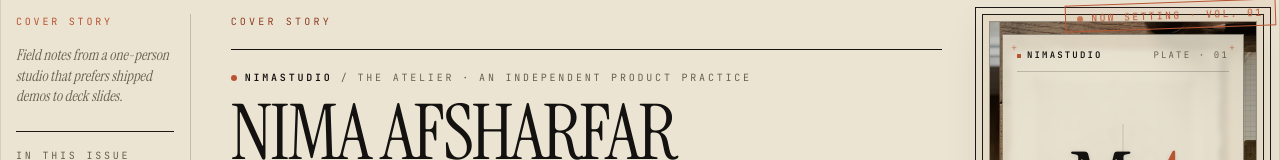
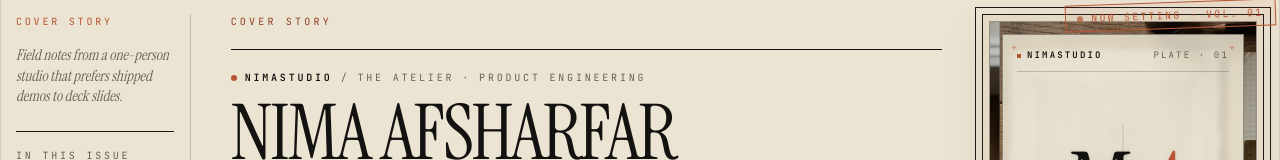
Before and after one commit to ne3mer/NimaAfsharPortfo, a Next.js app: page /en in a window 1280 px wide. Shown: the part 214-374 px from the top of the page. Built offline with nearby package versions, Linux system fonts and the light colour scheme; no server answers.

Commit message:
refactor: update studio practice title to product engineering in hero component

```diff
--- a/src/components/home/Hero.tsx
+++ b/src/components/home/Hero.tsx
@@ -35,7 +35,7 @@
         setIn: "در این جلد",
         studioName: "استودیو نیما",
         studioTag: "آتلیه",
-        studioPractice: "استودیوی مستقل محصول",
+        studioPractice: "مهندسی محصول",
       }
     : {
         issue: "The Atelier — Issue 01",
@@ -49,7 +49,7 @@
         setIn: "Set in this volume",
         studioName: "NIMASTUDIO",
         studioTag: "THE ATELIER",
-        studioPractice: "AN INDEPENDENT PRODUCT PRACTICE",
+        studioPractice: "PRODUCT ENGINEERING",
       };
   return (
     <section className="relative overflow-hidden bg-paper text-ink">
```
